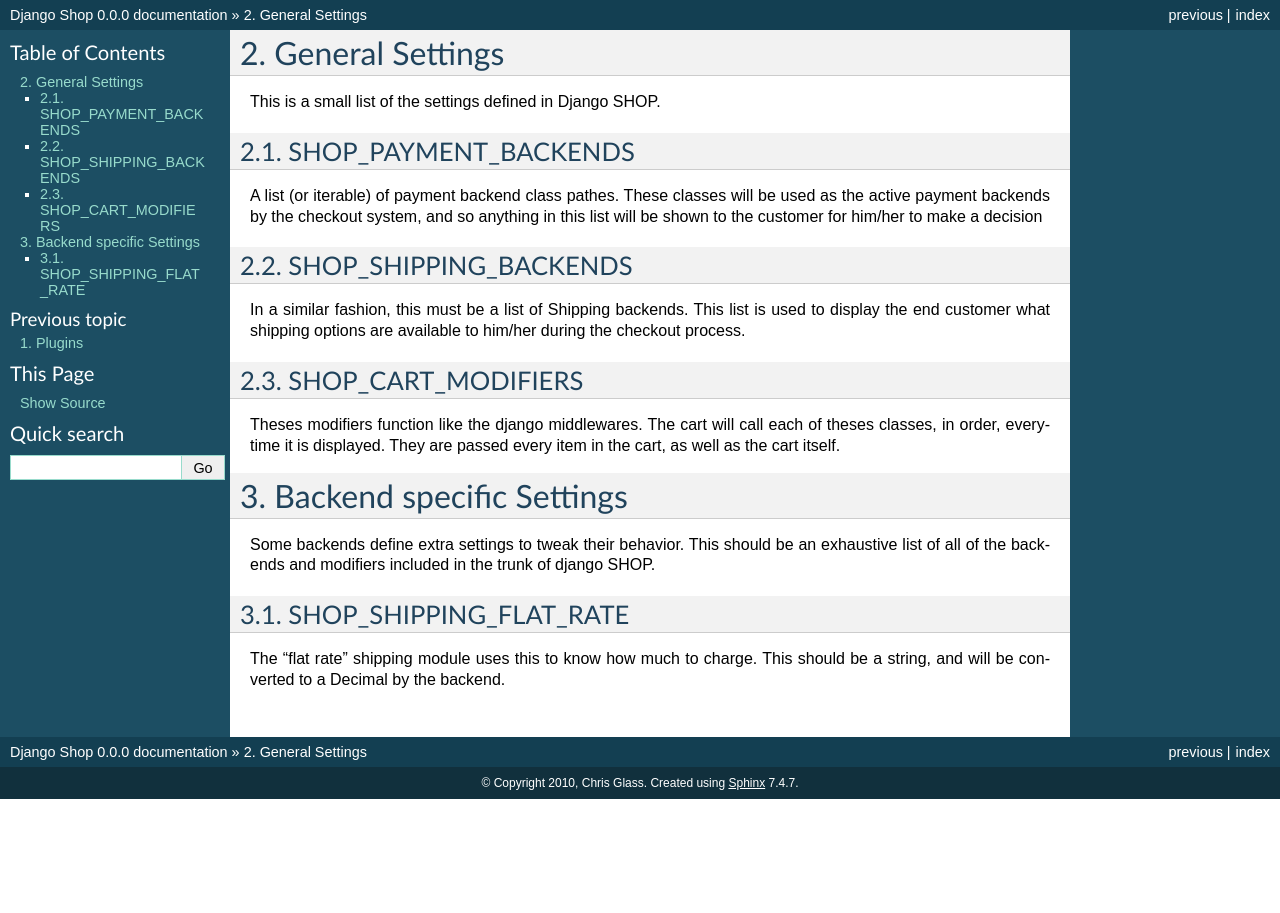
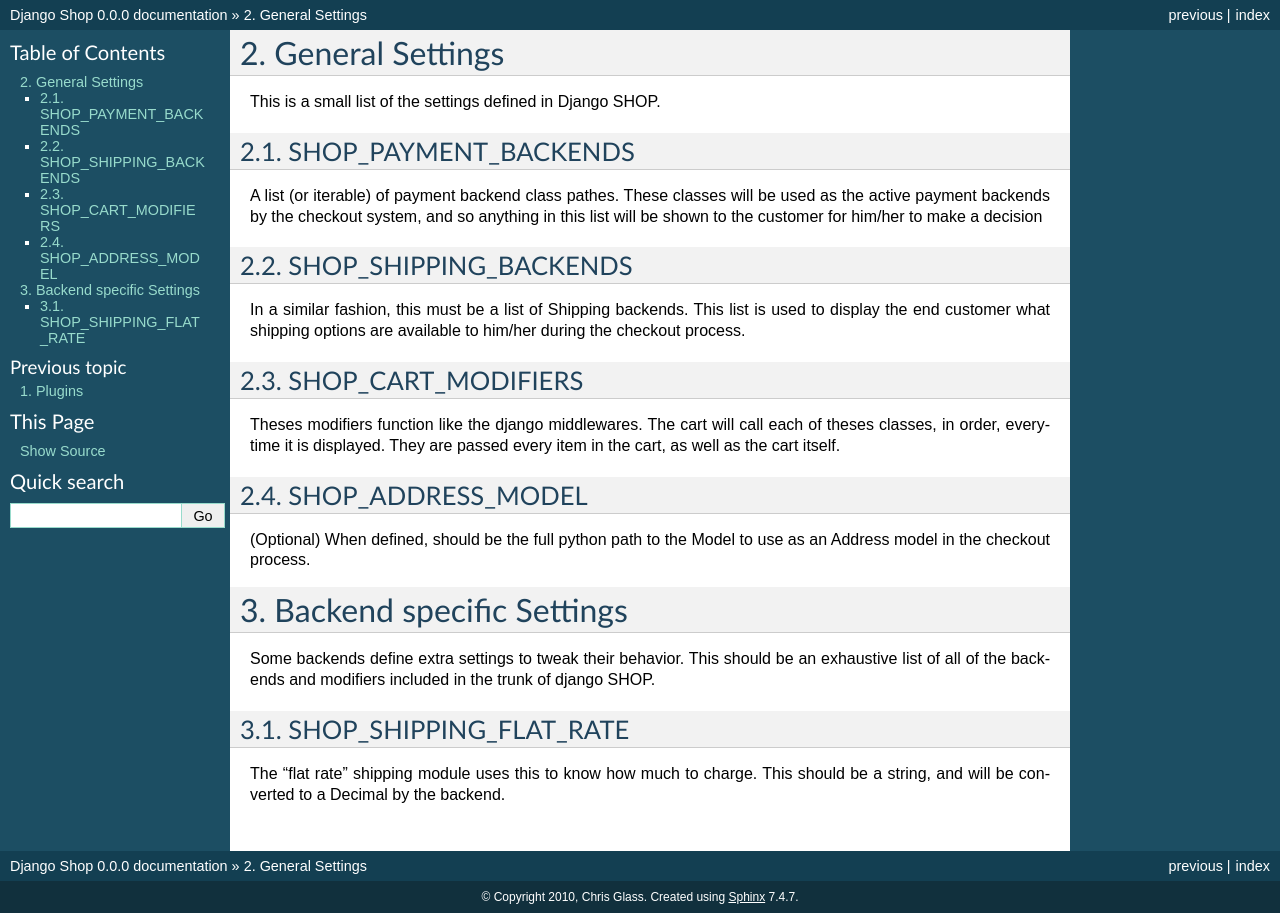
Before and after one commit to Huskarhero/django-shop, a Sphinx documentation site: the page built from docs/settings.rst, in a window 1280 px wide. Built offline with Sphinx 7.4.7, drawn with Linux system fonts in a browser that asks for light colours.

```diff
--- a/docs/settings.rst
+++ b/docs/settings.rst
@@ -26,6 +26,12 @@ Theses modifiers function like the django middlewares. The cart will call each o
 theses classes, in order, everytime it is displayed. They are passed every item in
 the cart, as well as the cart itself.
 
+SHOP_ADDRESS_MODEL
+===================
+(Optional)
+When defined, should be the full python path to the Model to use as an Address model
+in the checkout process.
+
 
 ==========================
 Backend specific Settings
```
Also changed, not shown: docs/howto/how-to-use-your-own-clientmodel.rst (added, +46 -0 lines).
